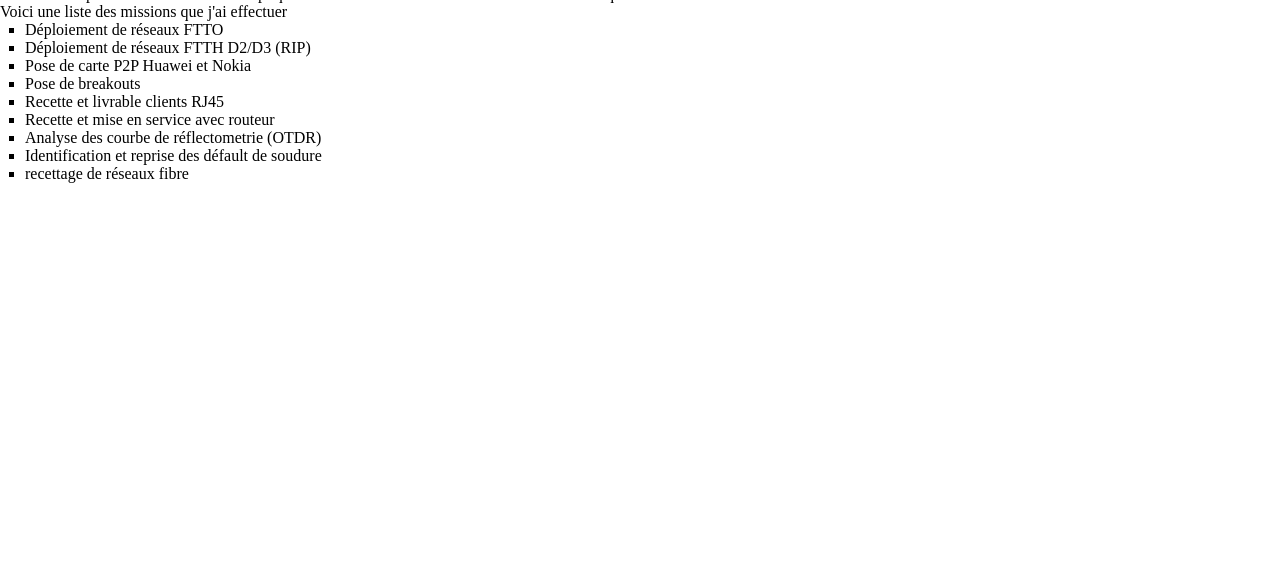
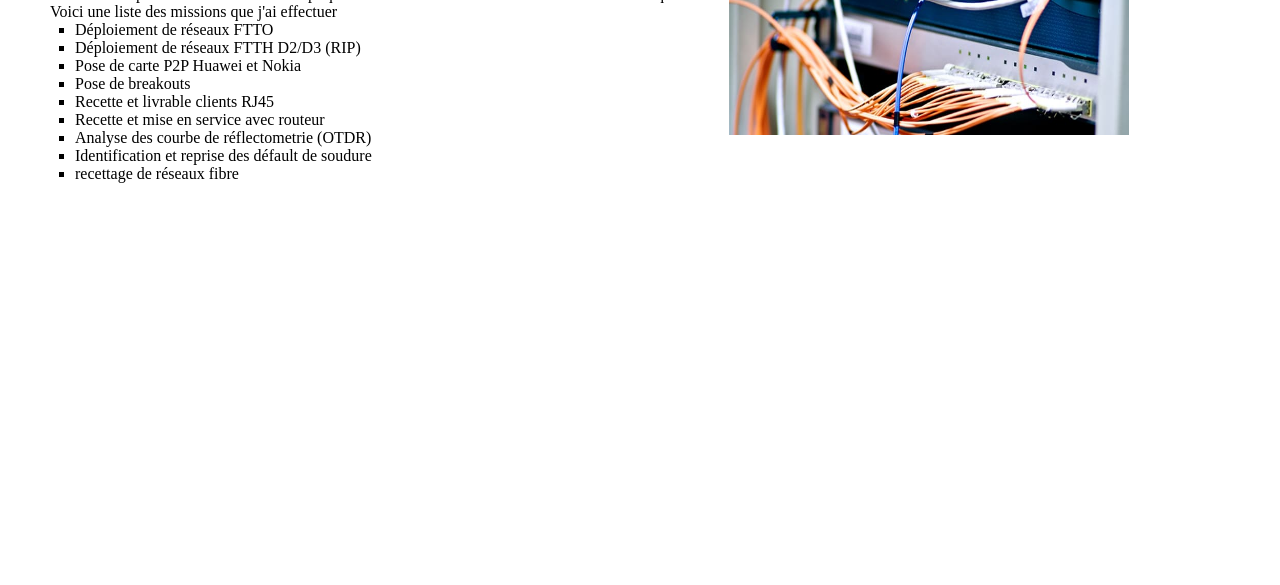
Before and after one commit to Coyotemetal/Portfolio, a plain HTML site: page profil.html in a window 1280 px wide. Shown: the part 215-800 px from the top of the page. Drawn offline with Linux system fonts and the light colour scheme.

Commit message:
modification depuis PCF

```diff
--- a/css/style.css
+++ b/css/style.css
@@ -139,6 +139,17 @@
         list-style-type: square;
         margin-left: 25px;
     }
+    #fibre_box {
+        display: flex;
+        margin-left: 50px;
+    }
+    #fibre_box img {
+        position: relative;
+        top: 50px;
+        left: 50px;
+        height: 200px;
+        width: 400px;
+    }
     /*FIN zone CV main*/
 /*FIN ZONE PROFIL*/
 
--- a/profil.html
+++ b/profil.html
@@ -16,7 +16,8 @@
     <p>PROFIL</p>
 </header>
 <main>
-    <div>
+    <div id="fibre_box">
+        <div id="Fibre_text">
             <h1 class="title_profil">EXPERIENCE PROFESIONNELLES</h1>
             <div id="box_fiber">
                 <h1 class="title_theme">FIBRE OPTIQUE</h1>
@@ -35,5 +36,7 @@
                 </ol>
             </div>
         </div>
+        <img src="image/nro.jpg" alt="NRO image">
+    </div>
 </main>
 </html>
```
Also changed, not shown: image/nro.jpg (added). Lines whose indentation alone changed are shown as unchanged.
